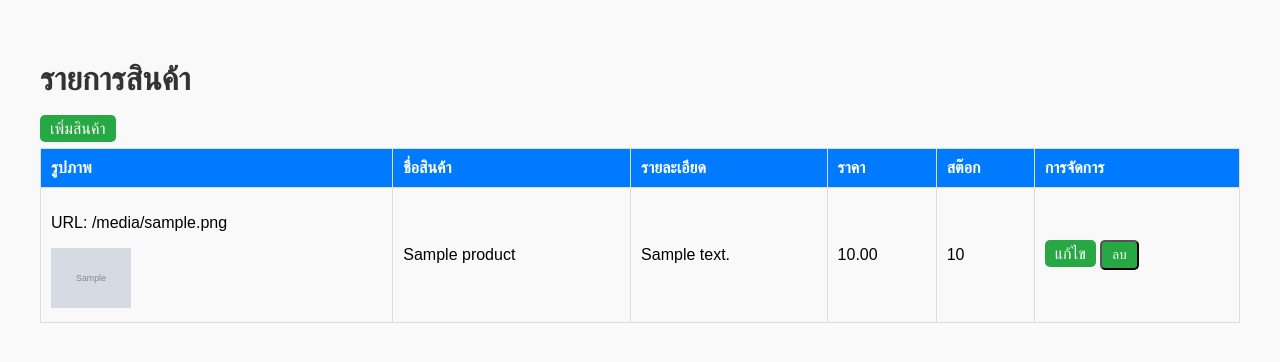
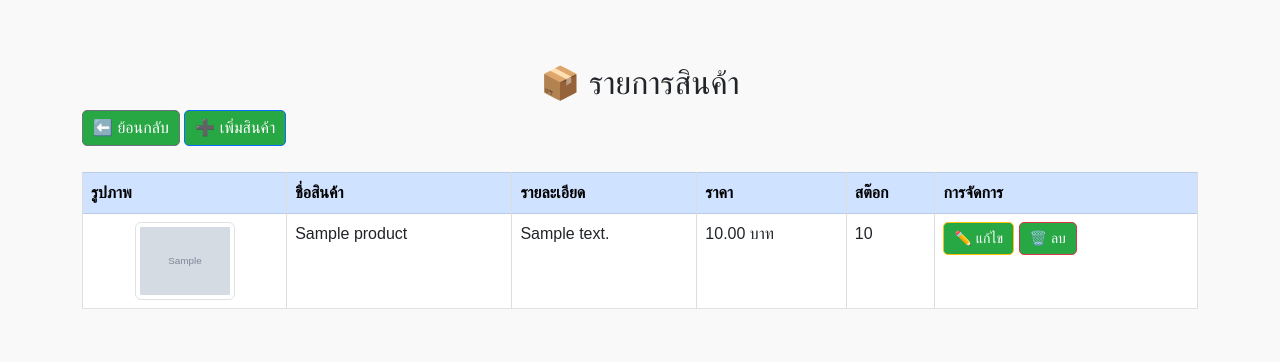
Before and after one commit to PokpongSunapha16/Bicky_V2, a Django app: page /products/ in a window 1280 px wide. Shown: the top 362 px of the page. Run offline with Django 5.2, Linux system fonts and the light colour scheme; a user stored in the database is signed in; tables that the repository leaves empty hold one stand-in row (values such as "Sample post"); grey boxes marked "Sample" are stand-in pictures.

Commit message:
Edit & Home2

```diff
--- a/mypro/settings.py
+++ b/mypro/settings.py
@@ -77,8 +77,9 @@ STATICFILES_DIRS = [
 STATIC_ROOT = BASE_DIR / "staticfiles"  # ✅ ใช้สำหรับ collectstatic ใน production
 
 # ✅ Media Files Configuration
-MEDIA_URL = '/media/'
-MEDIA_ROOT = BASE_DIR / "media"
+MEDIA_URL = "/media/"
+MEDIA_ROOT = os.path.join(BASE_DIR, "media")
+
 
 DEFAULT_AUTO_FIELD = 'django.db.models.BigAutoField'
 
--- a/mypro/urls.py
+++ b/mypro/urls.py
@@ -23,3 +23,6 @@ urlpatterns = [
     path("admin/", admin.site.urls),
     path("", include("store.urls")),
 ] + static(settings.STATIC_URL, document_root=settings.STATICFILES_DIRS[0])
+
+if settings.DEBUG:
+    urlpatterns += static(settings.MEDIA_URL, document_root=settings.MEDIA_ROOT)
--- a/store/templates/products/product_list.html
+++ b/store/templates/products/product_list.html
@@ -1,20 +1,30 @@
 {% load static %}
 
 <!DOCTYPE html>
-<html lang="en">
+<html lang="th">
 <head>
     <meta charset="UTF-8">
     <meta name="viewport" content="width=device-width, initial-scale=1.0">
-    <title>รายการสินค้า</title>
+    <title>📦 รายการสินค้า</title>
+    <link rel="stylesheet" href="https://cdn.jsdelivr.net/npm/bootstrap@5.3.0/dist/css/bootstrap.min.css">
     <link rel="stylesheet" href="{% static 'styles/product_list.css' %}">
 </head>
 <body>
-    <h1>รายการสินค้า</h1>
-    <a href="{% url 'add_product' %}" class="btn">เพิ่มสินค้า</a>
-    <table>
-        <thead>
+
+    <div class="container mt-4">
+        <h2 class="text-center">📦 รายการสินค้า</h2>
+
+        <!-- ✅ ปุ่มย้อนกลับไปหน้า Home -->
+        <a href="{% url 'home' %}" class="btn btn-secondary mb-3">⬅️ ย้อนกลับ</a>
+
+        <!-- ✅ ปุ่มเพิ่มสินค้า -->
+        <a href="{% url 'add_product' %}" class="btn btn-primary mb-3">➕ เพิ่มสินค้า</a>
+
+        <!-- ✅ ตารางแสดงรายการสินค้า -->
+        <table class="table table-bordered table-hover">
+            <thead class="table-primary">
                 <tr>
-                <th>รูปภาพ</th> <!-- ✅ เพิ่มคอลัมน์รูปภาพ -->
+                    <th>รูปภาพ</th>
                     <th>ชื่อสินค้า</th>
                     <th>รายละเอียด</th>
                     <th>ราคา</th>
@@ -25,29 +35,33 @@
             <tbody>
                 {% for product in products %}
                 <tr>
-                <td>
+                    <td class="text-center">
                         {% if product.image %}
-                        <p>URL: {{ product.image.url }}</p>  <!-- ✅ Debug: แสดง URL ของรูป -->
-                        <img src="{{ product.image.url }}" alt="{{ product.name }}" style="width: 80px; height: auto;">
-
+                            <img src="{{ product.image.url }}" alt="{{ product.name }}" width="100" class="img-thumbnail">
                         {% else %}
-                        <p>ไม่มีรูป</p>
+                            <p class="text-muted">ไม่มีรูป</p>
                         {% endif %}
                     </td>
                     <td>{{ product.name }}</td>
                     <td>{{ product.description }}</td>
-                <td>{{ product.price }}</td>
+                    <td>{{ product.price|floatformat:2 }} บาท</td>
                     <td>{{ product.stock }}</td>
                     <td>
-                    <a href="{% url 'edit_product' product.id %}" class="btn btn-success">แก้ไข</a>
-                    <form action="{% url 'delete_product' product.id %}" method="post" style="display:inline;">
+                        <a href="{% url 'edit_product' product.id %}" class="btn btn-warning btn-sm">✏️ แก้ไข</a>
+                        <form action="{% url 'delete_product' product.id %}" method="post" class="d-inline">
                             {% csrf_token %}
-                        <button type="submit" class="btn btn-danger">ลบ</button>
+                            <button type="submit" class="btn btn-danger btn-sm" onclick="return confirm('คุณต้องการลบสินค้านี้หรือไม่?')">🗑️ ลบ</button>
                         </form>
                     </td>
+                </tr>
+                {% empty %}
+                <tr>
+                    <td colspan="6" class="text-center text-muted">❌ ไม่มีสินค้าในระบบ</td>
                 </tr>
                 {% endfor %}
             </tbody>
         </table>
+    </div>
+
 </body>
 </html>
```
Lines whose indentation alone changed are shown as unchanged.
